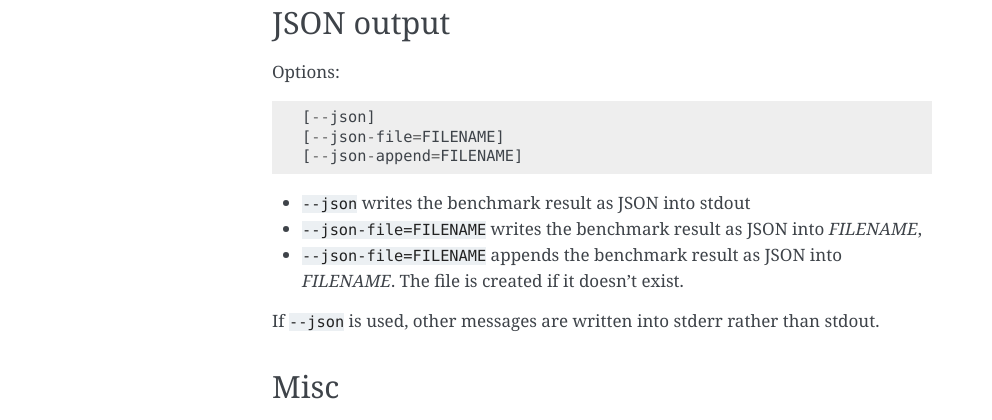
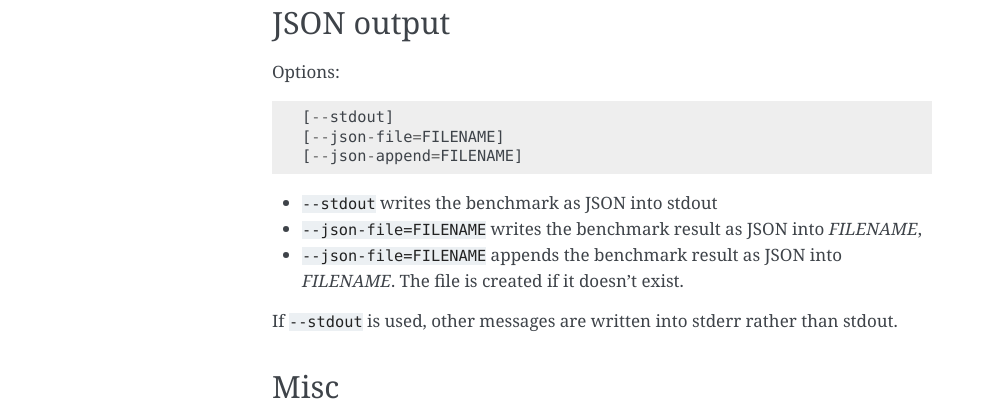
Before and after one commit to psf/pyperf, a Sphinx documentation site: the page built from doc/text_runner.rst, in a window 1280 px wide. Shown: the part 1269-1689 px from the top of the page, without its empty margins (148-1140 px from the left). Built offline with Sphinx 7.4.7, drawn with Linux system fonts in a browser that asks for light colours.

Commit message:
replace --json with --stdout

```diff
--- a/doc/cli.rst
+++ b/doc/cli.rst
@@ -167,7 +167,8 @@ Convert or modify a benchmark suite::
         [--include-runs=RUNS]
         [--remove-outliers]
         input_filename.json
-        -o output_filename.json/--output=output_filename.json
+        (-o output_filename.json/--output=output_filename.json
+        | --stdout)
 
 Options:
 
@@ -180,6 +181,7 @@ Options:
 * ``--remove-outliers`` removes "outlier runs", runs which contains at least
   one sample which is not in the range ``[median - 5%; median + 5%]``.
   See `Outlier (Wikipedia) <https://en.wikipedia.org/wiki/Outlier>`_.
+* ``--stdout`` writes the result encoded as JSON into stdout
 
 
 metadata
--- a/doc/text_runner.rst
+++ b/doc/text_runner.rst
@@ -66,16 +66,16 @@ JSON output
 
 Options::
 
-    [--json]
+    [--stdout]
     [--json-file=FILENAME]
     [--json-append=FILENAME]
 
-* ``--json`` writes the benchmark result as JSON into stdout
+* ``--stdout`` writes the benchmark as JSON into stdout
 * ``--json-file=FILENAME`` writes the benchmark result as JSON into *FILENAME*,
 * ``--json-file=FILENAME`` appends the benchmark result as JSON into
   *FILENAME*. The file is created if it doesn't exist.
 
-If ``--json`` is used, other messages are written into stderr rather than
+If ``--stdout`` is used, other messages are written into stderr rather than
 stdout.
 
 
```
Also changed, not shown: 3 other files.
